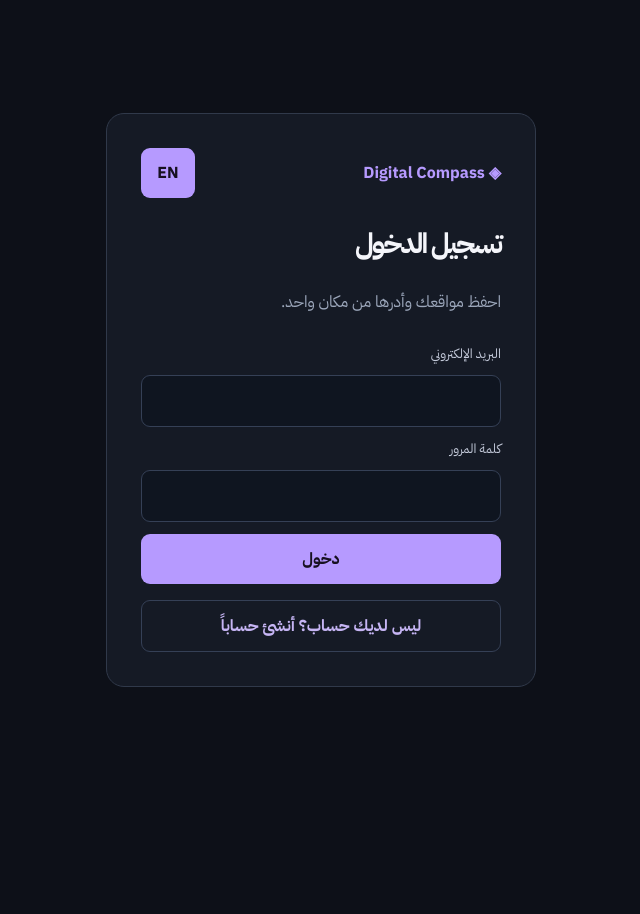
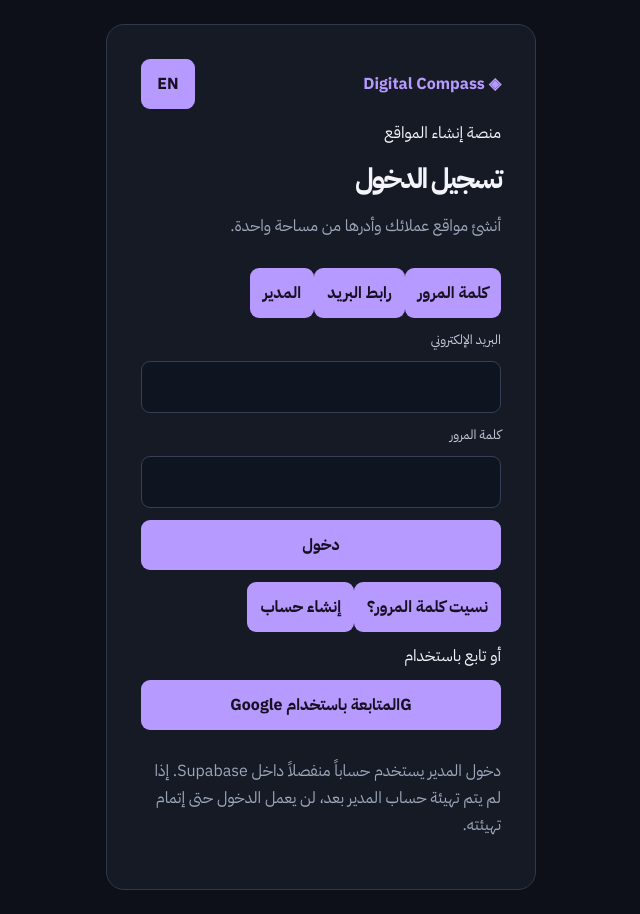
Before and after one commit to psycho-666/digital-compass-site, a Next.js app in the folder apps/builder/: page /login in a window 1280 px wide. Shown: the whole page, without its empty margins (319-959 px from the left). Before the commit the page ends 800 px from the top, so only its background shows below. Built offline with nearby package versions, Linux system fonts and the light colour scheme.

Commit message:
feat(auth): add passwordless and Google sign-in options

```diff
--- a/apps/builder/app/login/page.tsx
+++ b/apps/builder/app/login/page.tsx
@@ -1,12 +1,69 @@
 "use client";
-import {useState} from "react";
+import {useState,type FormEvent} from "react";
 import {useRouter} from "next/navigation";
 import Link from "next/link";
 import {createClient} from "@/lib/supabase/client";
 import {LanguageSwitch,useLocale} from "@/components/locale-provider";
+
+type Mode="login"|"signup"|"magic"|"admin";
+const ADMIN_EMAIL="admin@digitalcompass.local";
+
 export default function LoginPage(){
  const router=useRouter(),{locale}=useLocale(),ar=locale==="ar";
- const [mode,setMode]=useState<"login"|"signup">("login"),[email,setEmail]=useState(""),[password,setPassword]=useState(""),[busy,setBusy]=useState(false),[message,setMessage]=useState("");
- async function submit(e:React.FormEvent){e.preventDefault();setBusy(true);setMessage("");try{const supabase=createClient();const result=mode==="login"?await supabase.auth.signInWithPassword({email,password}):await supabase.auth.signUp({email,password});if(result.error)throw result.error;if(mode==="signup"&&!result.data.session){setMessage(ar?"تم إنشاء الحساب. افحص بريدك لتأكيد التسجيل ثم سجّل الدخول.":"Account created. Check your email to confirm, then sign in.");return;}router.push("/editor");router.refresh();}catch(err){setMessage(err instanceof Error?err.message:(ar?"تعذر إكمال العملية.":"Something went wrong."));}finally{setBusy(false);}}
- return <main className="authshell"><form className="authcard" onSubmit={submit}><div className="auth-top"><Link href="/" className="authbrand">◈ Digital Compass</Link><LanguageSwitch/></div><h1>{mode==="login"?(ar?"تسجيل الدخول":"Sign in"):(ar?"إنشاء حساب جديد":"Create your account")}</h1><p>{ar?"احفظ مواقعك وأدرها من مكان واحد.":"Save and manage all your websites in one place."}</p><label>{ar?"البريد الإلكتروني":"Email address"}</label><input type="email" required value={email} onChange={e=>setEmail(e.target.value)} autoComplete="email"/><label>{ar?"كلمة المرور":"Password"}</label><input type="password" required minLength={8} value={password} onChange={e=>setPassword(e.target.value)} autoComplete={mode==="login"?"current-password":"new-password"}/><button disabled={busy}>{busy?(ar?"يرجى الانتظار…":"Please wait…"):mode==="login"?(ar?"دخول":"Sign in"):(ar?"إنشاء الحساب":"Create account")}</button>{message&&<p role="status">{message}</p>}<button type="button" className="switchmode" onClick={()=>{setMode(mode==="login"?"signup":"login");setMessage("");}}>{mode==="login"?(ar?"ليس لديك حساب؟ أنشئ حساباً":"New here? Create an account"):(ar?"لديك حساب؟ سجّل الدخول":"Already have an account? Sign in")}</button></form></main>;
+ const [mode,setMode]=useState<Mode>("login"),[email,setEmail]=useState(""),[username,setUsername]=useState("admin"),[password,setPassword]=useState(""),[busy,setBusy]=useState(false),[message,setMessage]=useState(""),[success,setSuccess]=useState(false);
+ const t=(a:string,e:string)=>ar?a:e;
+ async function submit(e:FormEvent<HTMLFormElement>){
+  e.preventDefault();setBusy(true);setMessage("");setSuccess(false);
+  try{
+   const supabase=createClient();
+   if(mode==="magic"){
+    const {error}=await supabase.auth.signInWithOtp({email:email.trim(),options:{shouldCreateUser:false,emailRedirectTo:window.location.origin+"/auth/callback?next=/editor"}});
+    if(error)throw error;
+    setSuccess(true);setMessage(t("أرسلنا رابط الدخول إلى بريدك الإلكتروني. افحص الوارد والرسائل غير المرغوب بها.","A sign-in link has been sent. Check your inbox and spam folder."));return;
+   }
+   if(mode==="admin"){
+    if(username.trim().toLowerCase()!=="admin")throw new Error(t("اسم المدير غير صحيح.","Invalid administrator username."));
+    const {error}=await supabase.auth.signInWithPassword({email:ADMIN_EMAIL,password});
+    if(error)throw error;
+   }else if(mode==="signup"){
+    const {data,error}=await supabase.auth.signUp({email:email.trim(),password,options:{emailRedirectTo:window.location.origin+"/auth/callback?next=/editor"}});
+    if(error)throw error;
+    if(!data.session){setSuccess(true);setMessage(t("تم إنشاء الحساب. أكّد بريدك الإلكتروني من الرسالة التي وصلتك، ثم سجّل الدخول.","Account created. Confirm your email using the message we sent, then sign in."));return;}
+   }else{
+    const {error}=await supabase.auth.signInWithPassword({email:email.trim(),password});
+    if(error)throw error;
+   }
+   router.replace("/editor");router.refresh();
+  }catch(err){setMessage(err instanceof Error?err.message:t("تعذر إكمال العملية. حاول مرة أخرى.","Unable to complete the request. Please try again."));}
+  finally{setBusy(false);}
+ }
+ async function google(){
+  setBusy(true);setMessage("");
+  try{const supabase=createClient();const {error}=await supabase.auth.signInWithOAuth({provider:"google",options:{redirectTo:window.location.origin+"/auth/callback?next=/editor"}});if(error)throw error;}
+  catch(err){setMessage(err instanceof Error?err.message:t("تعذر بدء تسجيل Google.","Could not start Google sign-in."));setBusy(false);}
+ }
+ async function resetPassword(){
+  if(!email.trim()){setMessage(t("أدخل بريدك الإلكتروني أولاً.","Enter your email address first."));return;}
+  setBusy(true);setMessage("");
+  try{const supabase=createClient();const {error}=await supabase.auth.resetPasswordForEmail(email.trim(),{redirectTo:window.location.origin+"/auth/callback?next=/login"});if(error)throw error;setSuccess(true);setMessage(t("إذا كان البريد مسجلاً، سيصلك رابط إعادة تعيين كلمة المرور.","If the email is registered, a password-reset link will arrive shortly."));}
+  catch(err){setMessage(err instanceof Error?err.message:t("تعذر إرسال الرابط.","Could not send the link."));}
+  finally{setBusy(false);}
+ }
+ const heading=mode==="signup"?t("إنشاء حساب جديد","Create account"):mode==="magic"?t("الدخول برابط البريد","Sign in with email link"):mode==="admin"?t("دخول المدير","Administrator sign in"):t("تسجيل الدخول","Sign in");
+ return <main className="authshell"><form className="authcard" onSubmit={submit}>
+  <div className="auth-top"><Link href="/" className="authbrand">◈ Digital Compass</Link><LanguageSwitch/></div>
+  <div className="auth-intro"><span className="auth-kicker">{t("منصة إنشاء المواقع","WEBSITE BUILDER")}</span><h1>{heading}</h1><p>{t("أنشئ مواقع عملائك وأدرها من مساحة واحدة.","Create and manage your clients’ websites from one workspace.")}</p></div>
+  <div className="auth-methods" role="group" aria-label={t("طرق الدخول","Sign-in methods")}>
+   <button type="button" className={mode==="login"?"method active":"method"} onClick={()=>{setMode("login");setMessage("");}}>{t("كلمة المرور","Password")}</button>
+   <button type="button" className={mode==="magic"?"method active":"method"} onClick={()=>{setMode("magic");setMessage("");}}>{t("رابط البريد","Email link")}</button>
+   <button type="button" className={mode==="admin"?"method active":"method"} onClick={()=>{setMode("admin");setMessage("");}}>{t("المدير","Admin")}</button>
+  </div>
+  {mode==="admin"?<><label htmlFor="admin-user">{t("اسم المستخدم","Username")}</label><input id="admin-user" value={username} onChange={e=>setUsername(e.target.value)} autoComplete="username" required/><label htmlFor="admin-password">{t("كلمة المرور","Password")}</label><input id="admin-password" type="password" value={password} onChange={e=>setPassword(e.target.value)} autoComplete="current-password" required/></>:<><label htmlFor="auth-email">{t("البريد الإلكتروني","Email address")}</label><input id="auth-email" type="email" required value={email} onChange={e=>setEmail(e.target.value)} autoComplete="email"/>{mode!=="magic"&&<><label htmlFor="auth-password">{t("كلمة المرور","Password")}</label><input id="auth-password" type="password" required minLength={mode==="signup"?8:1} value={password} onChange={e=>setPassword(e.target.value)} autoComplete={mode==="signup"?"new-password":"current-password"}/></>}</>}
+  <button className="auth-submit" disabled={busy}>{busy?t("يرجى الانتظار…","Please wait…"):mode==="signup"?t("إنشاء الحساب","Create account"):mode==="magic"?t("إرسال رابط الدخول","Send sign-in link"):t("دخول","Sign in")}</button>
+  {mode==="login"&&<div className="auth-inline"><button type="button" className="text-action" onClick={resetPassword} disabled={busy}>{t("نسيت كلمة المرور؟","Forgot password?")}</button><button type="button" className="text-action" onClick={()=>{setMode("signup");setMessage("");}}>{t("إنشاء حساب","Create account")}</button></div>}
+  {mode==="signup"&&<button type="button" className="text-action centered" onClick={()=>{setMode("login");setMessage("");}}>{t("لديك حساب؟ سجّل الدخول","Already have an account? Sign in")}</button>}
+  {mode!=="admin"&&<><div className="auth-divider"><span>{t("أو تابع باستخدام","OR CONTINUE WITH")}</span></div><button type="button" className="google-button" onClick={google} disabled={busy}><span className="google-mark">G</span>{t("المتابعة باستخدام Google","Continue with Google")}</button></>}
+  {message&&<p className={success?"auth-message success":"auth-message"} role="status">{message}</p>}
+  <p className="auth-foot">{t("دخول المدير يستخدم حساباً منفصلاً داخل Supabase. إذا لم يتم تهيئة حساب المدير بعد، لن يعمل الدخول حتى إتمام تهيئته.","Admin sign-in uses a separate Supabase account. It will work once that account has been provisioned.")}</p>
+ </form></main>;
 }
```
